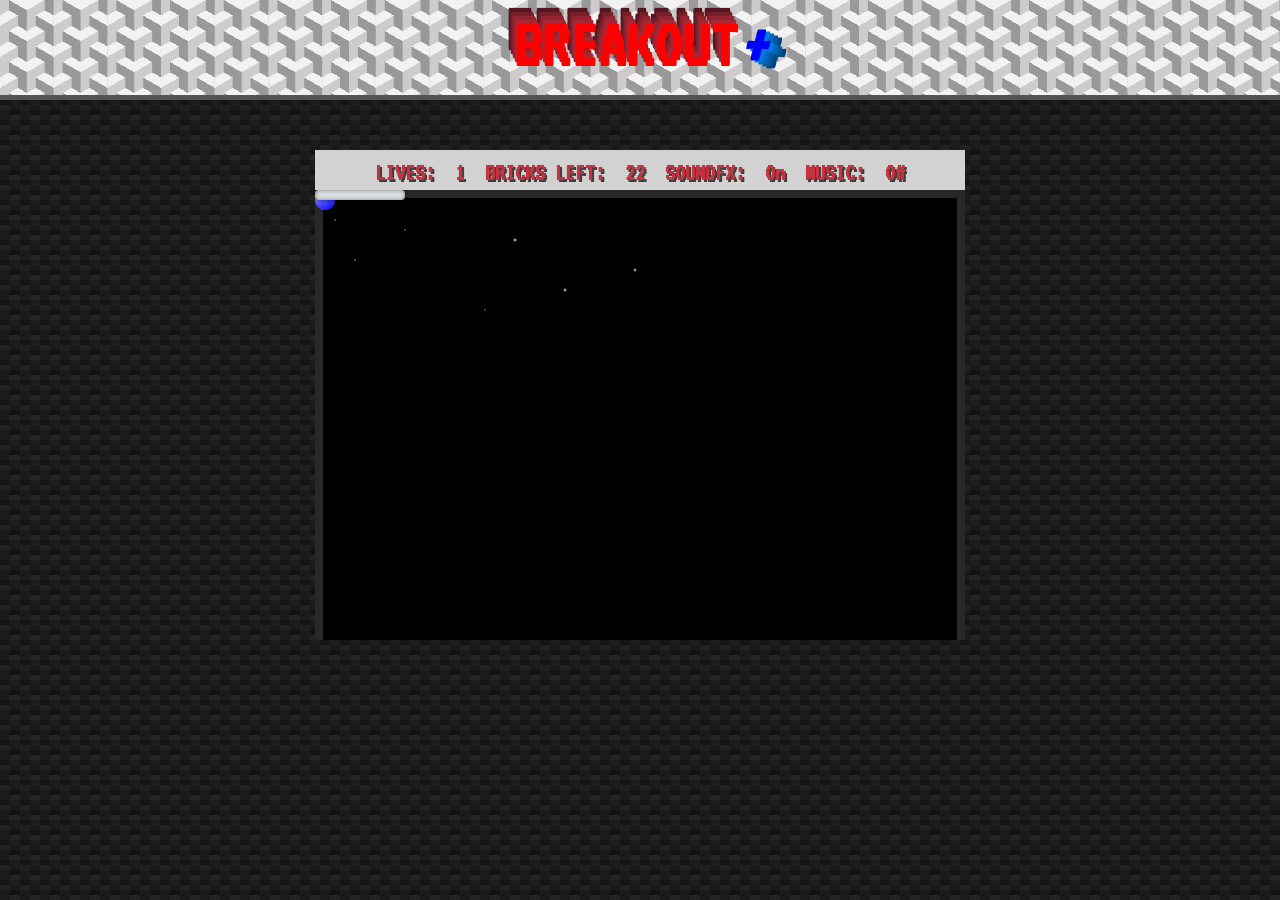
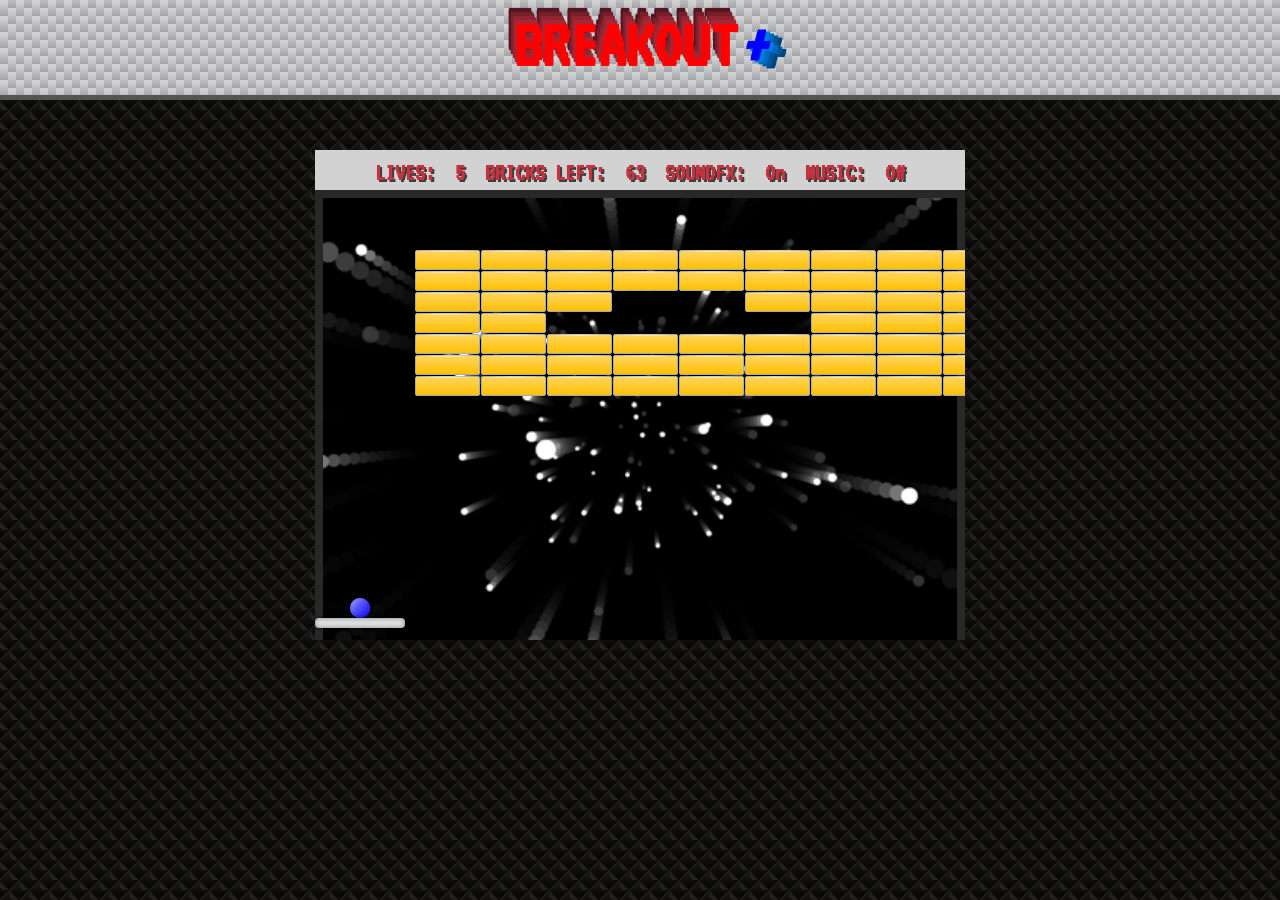
Before and after one commit to JustMeToby/Breakout-, a plain HTML site: page 3_BreakoutPlus/index.html in a window 1280 px wide. Drawn offline with Linux system fonts and the light colour scheme.

Commit message:
Revert "Refactor: Update UI elements and brick layout."

```diff
--- a/3_BreakoutPlus/css/layout.css
+++ b/3_BreakoutPlus/css/layout.css
@@ -28,15 +28,7 @@ main {
     height: auto;
     min-height: 100%;
     padding: 2rem 0 0;
-    background:
-    linear-gradient(27deg, #151515 5px, transparent 5px) 0 5px,
-    linear-gradient(207deg, #151515 5px, transparent 5px) 10px 0px,
-    linear-gradient(27deg, #222 5px, transparent 5px) 0px 10px,
-    linear-gradient(207deg, #222 5px, transparent 5px) 10px 5px,
-    linear-gradient(90deg, #1b1b1b 10px, transparent 10px),
-    linear-gradient(#1d1d1d 25%, #1a1a1a 25%, #1a1a1a 50%, transparent 50%, transparent 75%, #242424 75%, #242424);
-    background-color: #131313;
-    background-size: 20px 20px;
+    background: url(../images/gun_metal_@2X.png);
     text-align: center;
 }
 
@@ -44,21 +36,7 @@ header {
     display: block;
     height: 10rem;
     padding: 1rem;
-    --s: 31px; /* control the size*/
-    --c1: #f2f2f2;
-    --c2: #cdcbcc;
-    --c3: #999999;
-
-    --_g: 0 120deg,#0000 0;
-    background:
-      conic-gradient(             at calc(250%/3) calc(100%/3),var(--c3) var(--_g)),
-      conic-gradient(from -120deg at calc( 50%/3) calc(100%/3),var(--c2) var(--_g)),
-      conic-gradient(from  120deg at calc(100%/3) calc(250%/3),var(--c1) var(--_g)),
-      conic-gradient(from  120deg at calc(200%/3) calc(250%/3),var(--c1) var(--_g)),
-      conic-gradient(from -180deg at calc(100%/3) 50%,var(--c2)  60deg,var(--c1) var(--_g)),
-      conic-gradient(from   60deg at calc(200%/3) 50%,var(--c1)  60deg,var(--c3) var(--_g)),
-      conic-gradient(from  -60deg at 50% calc(100%/3),var(--c1) 120deg,var(--c2) 0 240deg,var(--c3) 0);
-    background-size: calc(var(--s)*sqrt(3)) var(--s);
+    background: url(../images/knitted-netting_@2X.png);
     text-align: center;
     border-bottom:black 5px inset;
 }
@@ -126,14 +104,9 @@ header {
     margin: auto 0;
     background-color: black;
     overflow: hidden;
-    background-image:
-      radial-gradient(1px 1px at 20px 30px, #eee, rgba(0,0,0,0)),
-      radial-gradient(1px 1px at 40px 70px, #fff, rgba(0,0,0,0)),
-      radial-gradient(1px 1px at 90px 40px, #ddd, rgba(0,0,0,0)),
-      radial-gradient(1px 1px at 170px 120px, #ccc, rgba(0,0,0,0)),
-      radial-gradient(2px 2px at 200px 50px, #fff, rgba(0,0,0,0)),
-      radial-gradient(2px 2px at 250px 100px, #eee, rgba(0,0,0,0)),
-      radial-gradient(2px 2px at 320px 80px, #ddd, rgba(0,0,0,0));
+    background-image:url(../images/starfield.png);
+    background-size:cover;
+    background-position:center;
 }
 
 #game-stage:before {
--- a/3_BreakoutPlus/js/game.js
+++ b/3_BreakoutPlus/js/game.js
@@ -33,54 +33,47 @@
         _gameLoopId = null;
 
     var _levels = [
-        // Level 1: 9x7
+        // Level 1: Standard layout
         [
-            "XXXXXXX",
-            "XXXXXXX",
-            "XX S XX",
-            "X SSS X",
-            "XX S XX",
-            "XXXXXXX",
-            "XXXXXXX",
-            " S S S ",
-            "S S S S" // This row has 7 chars, last S is for visual balance if needed
-        ].map(row => row.padEnd(7, ' ')), // Ensure all rows are 7 chars, pad with space if shorter
-        // Level 2: 9x7
+            "XXXXXXXXXX",
+            "XXXXXXXXXX",
+            "XXX  XXXX",
+            "XX    XXXX",
+            "XXXXXXXXXX",
+            "XXXXXXXXXX",
+            "XXXXXXXXXX"
+        ],
+        // Level 2: A different pattern
         [
-            "X S X S", // 7 chars (last X removed for 7 col)
-            " S   S ",
-            "X     X",
-            " S XXX S",
-            "X     X",
-            " S   S ",
-            "X S X S",
-            " SS SS ",
-            "XXXXXXX"
-        ].map(row => row.padEnd(7, ' ')),
-        // Level 3: 9x7
+            "  XXXX  ",
+            " X    X ",
+            "X  XX  X",
+            "X      X",
+            "X  XX  X",
+            "X XXXX X",
+            " X    X ",
+            "  XXXX  "
+        ],
+        // Level 3: Introducing Strong Bricks
         [
-            "S S S S", // 7 chars
-            " XXXXX ",
-            "S S X S",
-            " XXXXX ",
-            "S S X S",
-            " XXXXX ",
-            "S S X S",
-            " XXXXX ",
-            "S S S S"
-        ].map(row => row.padEnd(7, ' ')),
-        // Level 4: 9x7 (Using C as X)
+            "SXXXXXXXXS",
+            " XSXXXXSX ",
+            "  XSXXSX  ",
+            "   XSXS   ",
+            "  XSXXSX  ",
+            " XSXXXXSX ",
+            "SXXXXXXXXS"
+        ],
+        // Level 4: Mixed and more complex
         [
-            "XSXCXSX",
-            "S C S C", // 7 chars
-            "X C X C",
-            "C S S C",
-            "X C X C",
-            "S C S C",
-            "XSXCXSX",
-            " CCCCC ",
-            "S S S S"
-        ].map(level => level.map(row => row.replace(/C/g, 'X').padEnd(7, ' '))) // Ensure C becomes X and padded
+            " X S X S X ",
+            "X X X X X X",
+            " S X S X S ",
+            "X X X X X X",
+            " S X S X S ",
+            "X X X X X X",
+            " X S X S X "
+        ]
     ];
     var _currentLevel = 0; // 0-indexed
 
@@ -344,7 +337,6 @@
     }
 
     function _kickOffBall() {
-        console.log("Attempting to kick off ball..."); // For debugging
         var randomAngle = Math.random() * -90 - 45;
         var deg2rad = randomAngle / 180 * Math.PI;
         var cos = Math.cos(deg2rad);
@@ -356,7 +348,6 @@
              _ballVelocityX = _ballVelocityX >= 0 ? 1 : -1;
         }
         _ballKicked = true;
-        console.log("_ballKicked set to true."); // For debugging
     }
 
     function _resetBall() {
@@ -389,19 +380,9 @@
             top: _playerYPos - _ballHeight
         });
 
-        // --- Modification Starts ---
-        // Remove any existing namespaced click handlers explicitly
-        _$gameStage.off('click.game');
-
-        // Add the one-time click handler
-        _$gameStage.one("click.game", function(event) {
-            console.log("Game stage clicked to kick off ball. Event:", event); // For debugging
-            if (!_ballKicked) { // Double check state, though .one() should prevent multiple kicks
-                _kickOffBall();
-            }
+        _$gameStage.off('click.game').one("click.game", function () {
+            _kickOffBall();
         });
-        console.log("Click handler for ball kick-off re-attached in _resetBall."); // For debugging
-        // --- Modification Ends ---
     }
 
     function _startSound() {
@@ -443,11 +424,8 @@
         _bricks = [];
         var brickTpl = "<div class='brick'><div class='light'></div></div>";
         var currentLevelData = _levels[_currentLevel];
-        // Stage width is 650px. Brick width is 65px + 3px margin/border = 68px.
-        // Total grid width for 7 bricks = 7 * 68px = 476px.
-        // OffsetX = (650 - 476) / 2 = 87px.
-        var brickOffsetX = 87; // Centered offset from left for 7 columns
-        var brickOffsetY = 60;  // Initial offset from top (suitable for 9 rows)
+        var brickOffsetX = 100; // Initial offset from left
+        var brickOffsetY = 60;  // Initial offset from top
 
         for (var r = 0; r < currentLevelData.length; r++) {
             for (var c = 0; c < currentLevelData[r].length; c++) {
```
